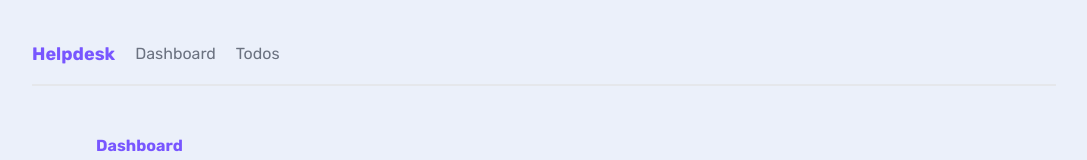
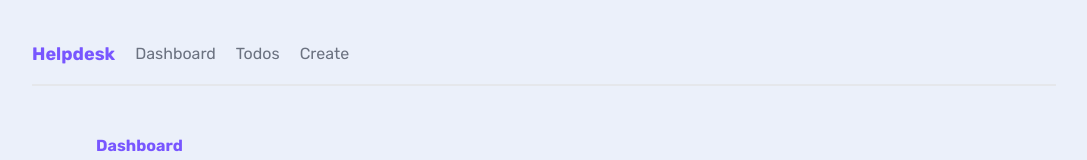
Before and after one commit to Melissopoulos/Todos-app, a Next.js app in the folder frontend/my-todo-app/: page / in a window 1280 px wide. Shown: the top 160 px of the page, without its empty margins (96-1183 px from the left). Built offline with nearby package versions, Linux system fonts and the light colour scheme.

Commit message:
Create a link for create page

```diff
--- a/frontend/my-todo-app/src/app/components/Navbar.js
+++ b/frontend/my-todo-app/src/app/components/Navbar.js
@@ -6,6 +6,7 @@ export default function Navbar() {
       <h1>Helpdesk</h1>
       <Link href="/">Dashboard</Link>
       <Link href="/todos">Todos</Link>
+      <Link href="todos/create">Create </Link>
     </nav>
   );
 }
--- a/frontend/my-todo-app/src/app/todos/page.js
+++ b/frontend/my-todo-app/src/app/todos/page.js
@@ -1,4 +1,5 @@
 import TodoList from "./Todolist";
+import Link from "next/link";
 
 export default function Tickets() {
   return (
@@ -12,6 +13,11 @@ export default function Tickets() {
         </div>
       </nav>
       <TodoList />
+      <div className="flex justify-center items-center h-screen">
+        <Link href="/todos/create" passHref>
+          <button className="btn-primary">Create New Todo</button>
+        </Link>
+      </div>
     </main>
   );
 }
```
